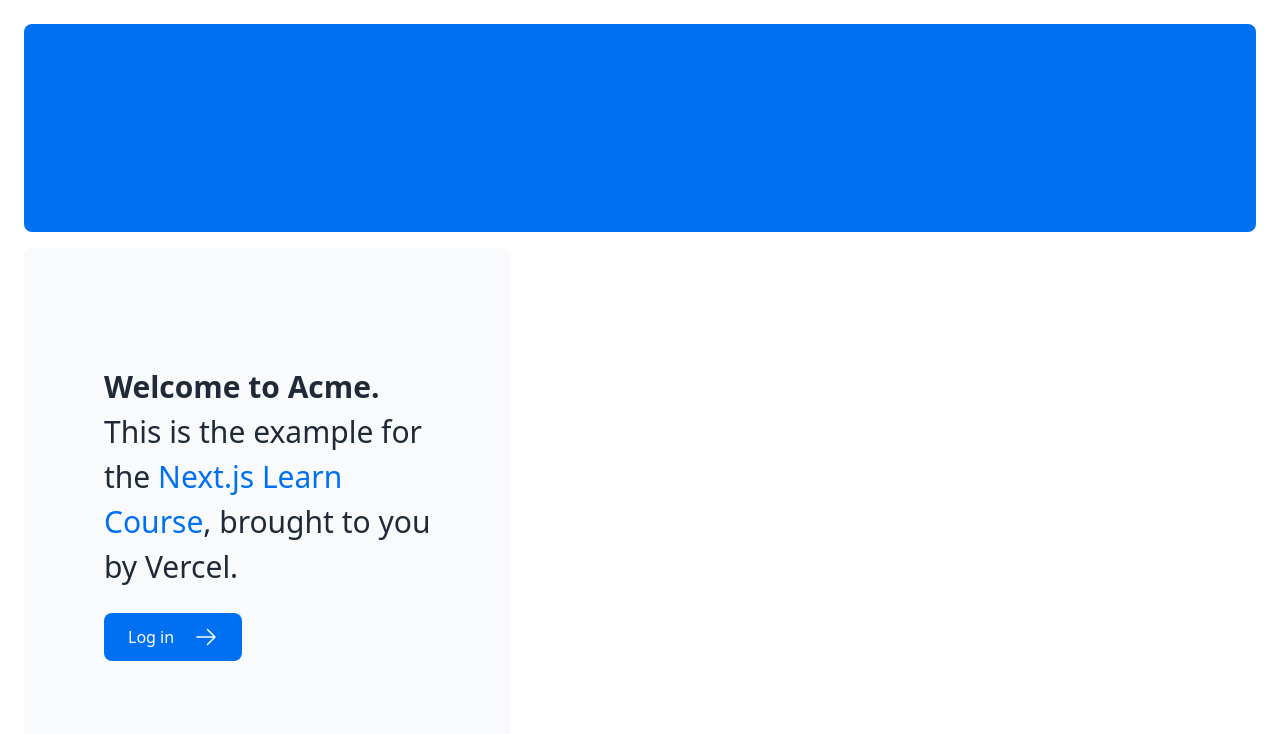
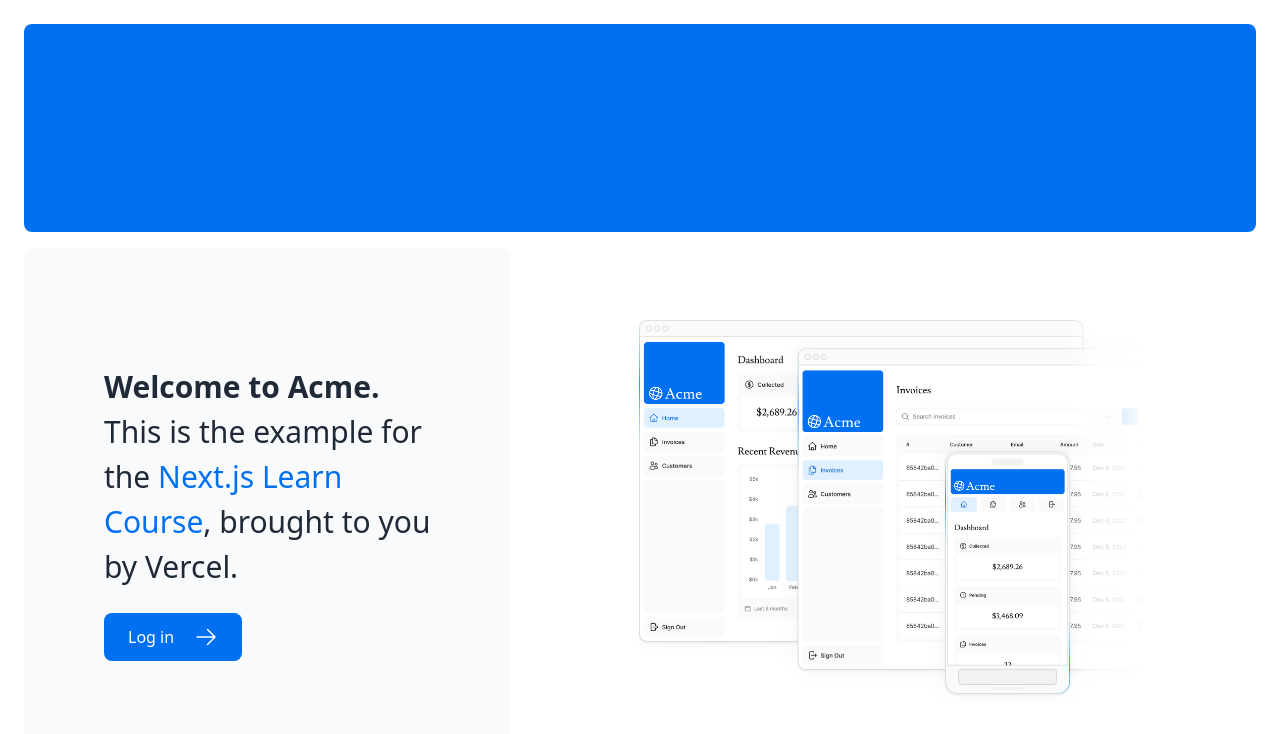
Before and after one commit to barrosjss/nextjs-dashboard, a Next.js app: page / in a window 1280 px wide. Shown: the top 734 px of the page. Built offline with nearby package versions, Linux system fonts and the light colour scheme.

Commit message:
Update page.tsx

```diff
--- a/app/page.tsx
+++ b/app/page.tsx
@@ -1,6 +1,7 @@
 import AcmeLogo from '@/app/ui/acme-logo';
 import { ArrowRightIcon } from '@heroicons/react/24/outline';
 import Link from 'next/link';
+import Image from 'next/image';
 
 export default function Page() {
   return (
@@ -25,7 +26,20 @@
           </Link>
         </div>
         <div className="flex items-center justify-center p-6 md:w-3/5 md:px-28 md:py-12">
-          {/* Add Hero Images Here */}
+          <Image
+            src="/hero-desktop.png"
+            alt="dash"
+            width={1000}
+            height={760}
+            className="hidden md:block"
+          />
+          <Image
+            src="/hero-mobile.png"
+            alt="dash"
+            width={560}
+            height={620}
+            className="block md:hidden"
+          />
         </div>
       </div>
     </main>
```
